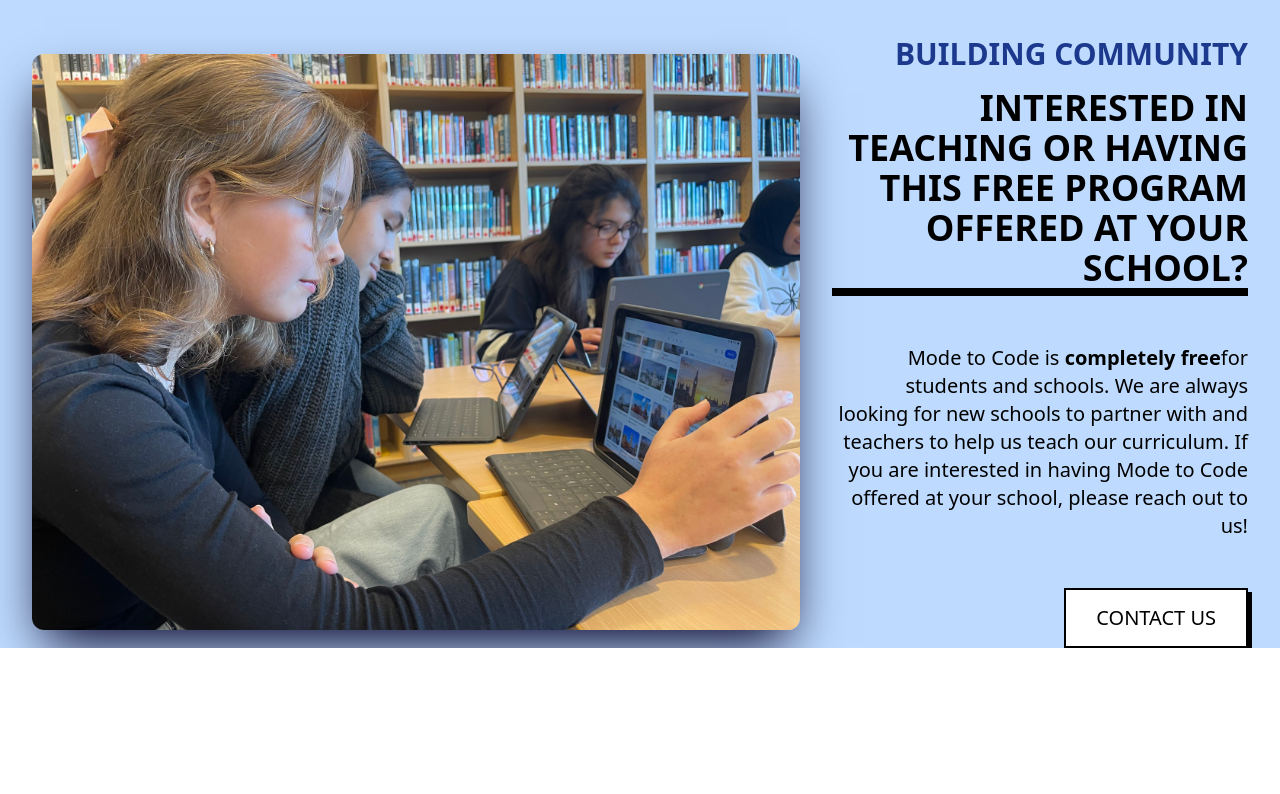
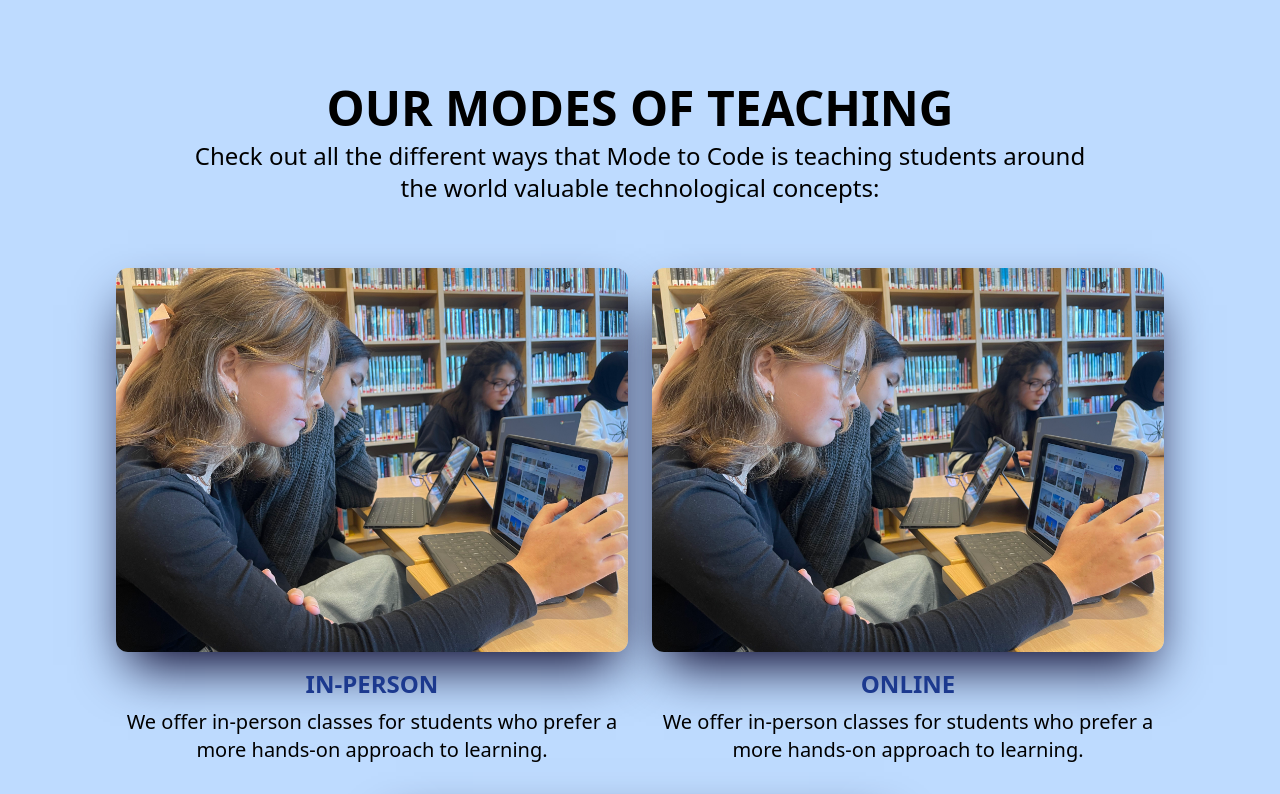
Before and after one commit to jacob-s-codes/modetocoderemake, a Next.js app: page / in a window 1280 px wide. Shown: the part 1500-2294 px from the top of the page. Before the commit the page ends 2148 px from the top, so only its background shows below. Built offline with nearby package versions, Linux system fonts and the light colour scheme.

Commit message:
added testimonial section

```diff
--- a/package.json
+++ b/package.json
@@ -9,6 +9,7 @@
     "lint": "next lint"
   },
   "dependencies": {
+    "gsap": "^3.12.7",
     "lucide-react": "^0.487.0",
     "next": "15.2.4",
     "react": "^19.0.0",
--- /dev/null
+++ b/src/app/components/Testimonials.tsx
@@ -0,0 +1,104 @@
+import { useEffect, useRef } from 'react';
+import { gsap } from 'gsap';
+import { ScrollTrigger } from 'gsap/dist/ScrollTrigger';
+
+// Register the ScrollTrigger plugin
+if (typeof window !== 'undefined') {
+  gsap.registerPlugin(ScrollTrigger);
+}
+
+const Testimonials = () => {
+  const sectionRef = useRef(null);
+
+  useEffect(() => {
+    // Only run on client-side
+    if (typeof window === 'undefined') return;
+
+    const leftReviews = document.querySelectorAll('.rl');
+    const rightReviews = document.querySelectorAll('.rr');
+
+    // Create timeline with ScrollTrigger
+    const tl = gsap.timeline({
+      scrollTrigger: {
+        trigger: sectionRef.current,
+        start: "top 80%",
+        end: "bottom top",
+        scrub: 1,
+      }
+    });
+
+    // Add animations
+    tl.fromTo(leftReviews, { y: '350%' }, { y: '-150%' }, 0);
+    tl.fromTo(rightReviews, { y: '300%' }, { y: '-50%' }, 0);
+
+    // Cleanup
+    return () => {
+      if (tl.scrollTrigger) {
+        tl.scrollTrigger.kill();
+      }
+    };
+  }, []);
+
+  return (
+    <div className="pt-32 pb-96 px-24 bg-blue-950 text-white">
+      <section ref={sectionRef} className="reviews w-full h-[80vh] flex items-center justify-center relative">
+        <h2 className="text-center lg:text-9xl md:text-6xl text-5xl font-bold pb-64 absolute mx-auto z-10 rtitle">
+          TESTIMONIALS
+        </h2>
+
+        <div className="review-wrp z-20 text-black grid grid-cols-2 min-h-0 gap-8 gap-y-60 md:gap-y-60">
+          <div className="review rl relative">
+            <img
+              src="/exampletestimonial.png"
+              alt="Testimonial"
+              className="rounded-xl sm:w-96 sm:h-96 w-64 h-auto object-cover shadow-2xl shadow-black"
+            />
+          </div>
+
+          <div className="review rr relative">
+            <img
+              src="/exampletestimonial.png"
+              alt="Testimonial"
+              className="rounded-xl sm:w-96 sm:h-96 w-64 h-auto object-cover shadow-2xl shadow-black"
+            />
+          </div>
+
+          <div className="review rl relative">
+            <img
+              src="/exampletestimonial.png"
+              alt="Testimonial"
+              className="rounded-xl sm:w-96 sm:h-96 w-64 h-auto object-cover shadow-2xl shadow-black"
+            />
+          </div>
+
+          <div className="review rr relative">
+            <img
+              src="/exampletestimonial.png"
+              alt="Testimonial"
+              className="rounded-xl sm:w-96 sm:h-96 w-64 h-auto object-cover shadow-2xl shadow-black"
+            />
+          </div>
+
+          <div className="review rl relative">
+            <img
+              src="/exampletestimonial.png"
+              alt="Testimonial"
+              className="rounded-xl sm:w-96 sm:h-96 w-64 h-auto object-cover shadow-2xl shadow-black"
+            />
+          </div>
+        </div>
+      </section>
+
+      <style jsx>{`
+        @media (max-width: 994px) {
+          .review-wrp {
+            grid-template-columns: 1fr;
+            column-gap: 4rem;
+          }
+        }
+      `}</style>
+    </div>
+  );
+};
+
+export default Testimonials;
--- a/src/app/page.tsx
+++ b/src/app/page.tsx
@@ -1,23 +1,25 @@
 "use client";
+
+import Testimonials from "./components/Testimonials";
 
 export default function Home() {
   return (
-    <div>
+    <div className="w-full overflow-x-hidden overflow-y-hidden">
       <div className="homebg h-screen w-full bg-cover bg-center overflow-y-hidden">
         <div className="h-full flex flex-col justify-center items-center text-white">
           <h1 className="text-9xl font-black text-center text-transparent bg-clip-text bg-gradient-to-r to-blue-200 from-blue-500">MODE TO CODE</h1>
         </div>
       </div>
-      <div className="w-full bg-blue-200">
-        <div className="max-w-[1800px] w-full mx-auto px-8 flex flex-col gap-y-32 justify-center items-center pt-32 ">
+      <div className="w-full  bg-blue-200">
+        <div className=" w-full max-w-[1800px] mx-auto px-8 flex flex-col gap-y-44 justify-center items-center pt-32 ">
 
           {/* Who we are */}
-          <div className="flex lg:flex-row flex-col-reverse parent-leftright lg:items-center items-start justify-between">
+          <div className="flex lg:flex-row flex-col-reverse parent-leftright lg:items-center justify-between">
             <div className="flex flex-col xl:max-w-3xl max-w-xl animateleft">
               <h3 className="uppercase text-blue-900 text-3xl">About us</h3>
               <h2 className="uppercase text-4xl font-bold pb-2">Who we are</h2>
               <hr className="border-4 border-black mb-8" />
-              <p className="text-2xl font-extralight mb-8">We are a team of dedicated professionals who are passionate about
+              <p className="text-2xl font-light mb-8">We are a team of dedicated professionals who are passionate about
                 teaching the
                 next generation valuable technological tools. We believe that the future of the world is in
                 the
@@ -38,34 +40,66 @@ export default function Home() {
           </div>
 
 
-          {/* About Us */}
-          <div className="flex lg:flex-row flex-col parent-leftright lg:items-center items-end justify-between ">
-            <img src="/teachingimg1.jpg" alt=""
-              className="animateright w-full rounded-xl shadow-2xl max-w-3xl shadow-darkbg lg:mb-0 mb-6 items-center" />
-            <div className="text-3xl max-w-2xl text-right pl-8 animateleft">
-              <h3 className="font-semibold text-blue-900">BUILDING COMMUNITY</h3>
-              <h2 className="text-4xl font-bold uppercase pt-4 ">interested in teaching or having this free
-                program
-                offered at your school?</h2>
-              <hr className="w-full border-4" />
-              <p className="pt-12 text-xl font-thin">Mode to Code is <span className="font-bold">completely
-                free</span>
-                for students and schools. We are always looking for new schools to partner with and teachers
-                to
-                help us teach our curriculum. If you are interested in having Mode to Code offered at your
-                school, please reach out to us!</p>
-              <a href="#_" className="relative inline-flex px-8 py-4 mt-12 font-medium group w-fit">
+          {/* Modes of teaching */}
+          <div className="w-full ">
+            <div className="text-center w-full">
+              <h2 className="font-black uppercase text-5xl">Our modes of teaching</h2>
+              <h3 className="text-2xl max-w-4xl mx-auto pt-2 font-light">Check out all the different ways that Mode to Code is teaching students around the world valuable technological concepts:</h3>
+            </div>
+            <div className="flex flex-row items-center  justify-center gap-x-6 gap-y-8 flex-wrap pt-16">
+              <div className="flex flex-col items-center w-lg">
+                <img src="/teachingimg1.jpg" alt="" className="rounded-xl shadow-2xl shadow-darkbg" />
+                <h3 className="text-center text-2xl font-bold pt-4 text-blue-900 uppercase">In-person</h3>
+                <p className="text-center text-xl font-light pt-2">We offer in-person classes for students who prefer a more hands-on approach to learning.</p>
+              </div>
+
+              <div className="flex flex-col items-center w-lg">
+                <img src="/teachingimg1.jpg" alt="" className="rounded-xl shadow-2xl shadow-darkbg" />
+                <h3 className="text-center text-2xl font-bold pt-4 text-blue-900 uppercase">online</h3>
+                <p className="text-center text-xl font-light pt-2">We offer in-person classes for students who prefer a more hands-on approach to learning.</p>
+              </div>
+
+              <div className="flex flex-col items-center w-lg">
+                <img src="/teachingimg1.jpg" alt="" className="rounded-xl shadow-2xl shadow-darkbg" />
+                <h3 className="text-center text-2xl font-bold pt-4 text-blue-900 uppercase">For seniors</h3>
+                <p className="text-center text-xl font-light pt-2">We offer in-person classes for students who prefer a more hands-on approach to learning.</p>
+              </div>
+            </div>
+          </div>
+
+
+        </div>
+
+        {/* Testimonials */}
+        <div className="w-full pt-44">
+          <Testimonials />
+        </div>
+
+
+        <div className="flex lg:flex-row-reverse flex-col-reverse parent-leftright lg:items-center justify-between py-44 px-8">
+            <div className="flex flex-col xl:max-w-3xl max-w-xl animateleft text-right items-end w-full">
+              <h3 className="uppercase text-blue-900 text-3xl">About us</h3>
+              <h2 className="uppercase text-4xl font-bold pb-2">Who we are</h2>
+              <hr className="border-4 border-black mb-8 w-full" />
+              <p className="text-2xl font-light mb-8">We are a team of dedicated professionals who are passionate about
+                teaching the
+                next generation valuable technological tools. We believe that the future of the world is in
+                the
+                hands of the young people and we are committed to ensuring that they are well equipped to
+                take
+                on the challenges of the future.</p>
+              <a href="/about.html" className="relative inline-flex px-8 py-4 font-medium group w-fit">
                 <span
                   className="absolute inset-0 transition duration-500 ease-out transform translate-x-1 translate-y-1 bg-black group-hover:translate-x-0 group-hover:translate-y-0"></span>
                 <span className="absolute inset-0 bg-white border-2 border-black group-hover:bg-black"></span>
-                <span
-                  className="relative text-black group-hover:text-white lg:text-xl text-lg font-thin uppercase">Contact
-                  us</span>
+                <span className="relative text-black group-hover:text-white ">LEARN MORE ABOUT
+                  US</span>
               </a>
             </div>
-
+            <div className="max-w-3xl relative animateright rounded-xl lg:mr-8 lg:pb-0 pb-8">
+              <img src="/teachingimg1.jpg" alt="" className="w-full rounded-xl shadow-2xl shadow-darkbg" />
+            </div>
           </div>
-        </div>
 
       </div>
 
```
Also changed, not shown: public/exampletestimonial.png (added), 1 other file (tests, documents, lock files or other folders).
